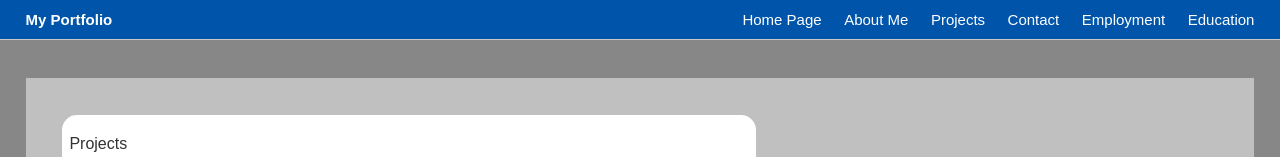
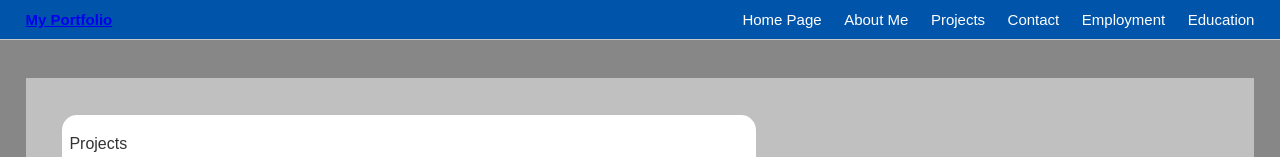
Before and after one commit to cgale2/Charles-Gale---HIC-Portfolio, a plain HTML site: page projects.html in a window 1280 px wide. Shown: the top 157 px of the page. Drawn offline with Linux system fonts and the light colour scheme.

Commit message:
Update projects.html

```diff
--- a/projects.html
+++ b/projects.html
@@ -6,7 +6,7 @@
 </head>
 <body>
   <div id="header">
-    <div id="websiteName"> <strong>My Portfolio</strong> </div>
+    <a href="index.html" id="websiteName"><strong>My Portfolio</strong></a>
     <div id="navbar">
       <a href="index.html" id="homeButton">Home Page</a>
       <a href="about_me.html" id="aboutButton">About Me</a>
```
